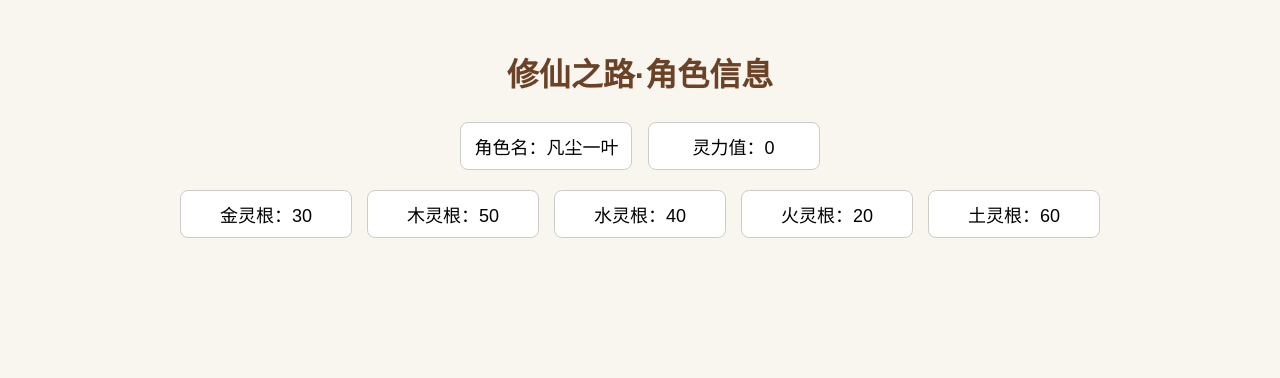
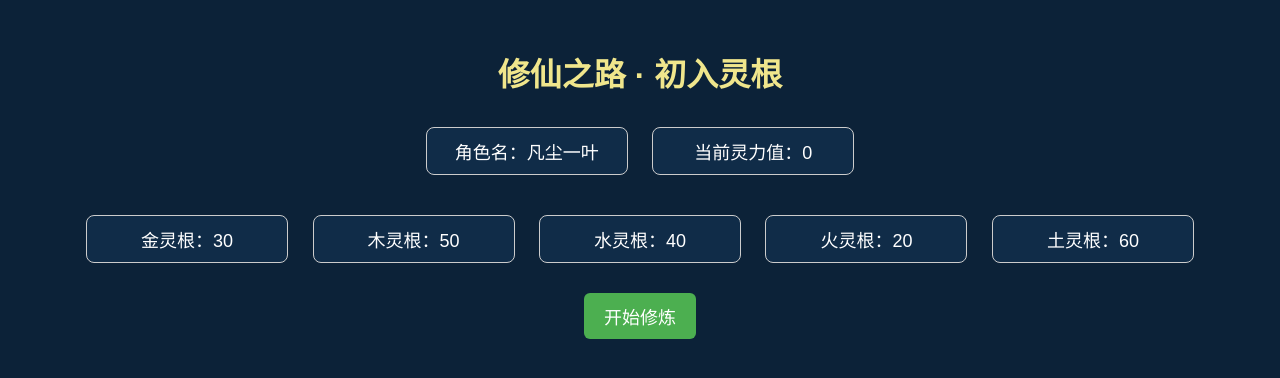
Before and after one commit to laocn2019/xiuxiangame, a plain HTML site: page index.html in a window 1280 px wide. Drawn offline with Linux system fonts and the light colour scheme.

Commit message:
加入修炼功能，灵力值可提升

```diff
--- a/index.html
+++ b/index.html
@@ -5,24 +5,67 @@
   <meta name="viewport" content="width=device-width, initial-scale=1.0"/>
   <title>我的修仙之路</title>
   <style>
-    body { font-family: '微软雅黑', sans-serif; text-align: center; background-color: #f9f5ef; padding: 20px; }
-    h1 { color: #6b4226; }
-    .stats { font-size: 18px; margin: 10px 0; }
-    .stat-box { border: 1px solid #ccc; padding: 10px; margin: 5px; border-radius: 8px; background-color: #fff; display: inline-block; width: 150px; }
+    body {
+      font-family: '微软雅黑', sans-serif;
+      background-color: #0C2238;
+      color: #fff;
+      text-align: center;
+      padding: 20px;
+    }
+    h1 {
+      color: #F0E68C;
+    }
+    .stat-box {
+      border: 1px solid #ccc;
+      background-color: #102c48;
+      border-radius: 8px;
+      display: inline-block;
+      width: 180px;
+      padding: 10px;
+      margin: 10px;
+      font-size: 18px;
+    }
+    #cultivateBtn {
+      margin-top: 20px;
+      padding: 10px 20px;
+      font-size: 18px;
+      background-color: #4CAF50;
+      color: white;
+      border: none;
+      border-radius: 6px;
+      cursor: pointer;
+    }
+    #cultivateBtn:hover {
+      background-color: #45a049;
+    }
   </style>
 </head>
 <body>
-  <h1>修仙之路·角色信息</h1>
-  <div class="stats">
-    <div class="stat-box">角色名：凡尘一叶</div>
-    <div class="stat-box">灵力值：<span id="power">0</span></div>
-  </div>
-  <div class="stats">
+  <h1>修仙之路 · 初入灵根</h1>
+
+  <div class="stat-box">角色名：凡尘一叶</div>
+  <div class="stat-box">当前灵力值：<span id="power">0</span></div>
+
+  <div style="margin-top: 20px;">
     <div class="stat-box">金灵根：30</div>
     <div class="stat-box">木灵根：50</div>
     <div class="stat-box">水灵根：40</div>
     <div class="stat-box">火灵根：20</div>
     <div class="stat-box">土灵根：60</div>
   </div>
+
+  <button id="cultivateBtn">开始修炼</button>
+
+  <script>
+    let power = 0;
+
+    const powerSpan = document.getElementById("power");
+    const cultivateBtn = document.getElementById("cultivateBtn");
+
+    cultivateBtn.addEventListener("click", () => {
+      power += 1;
+      powerSpan.textContent = power;
+    });
+  </script>
 </body>
 </html>
```
